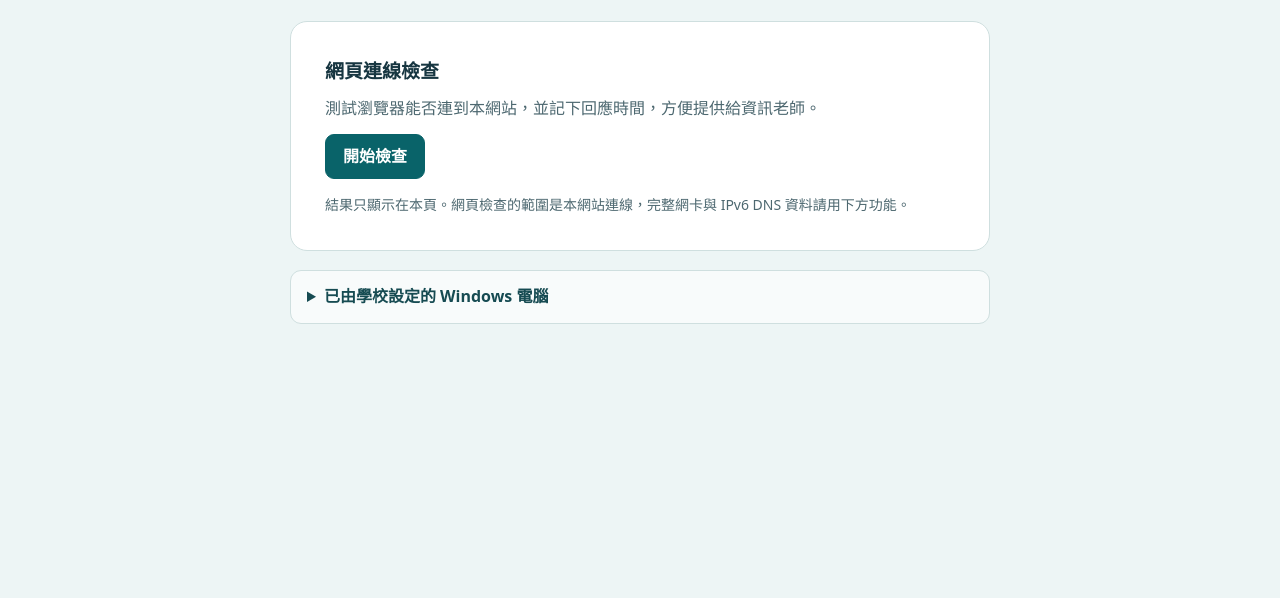
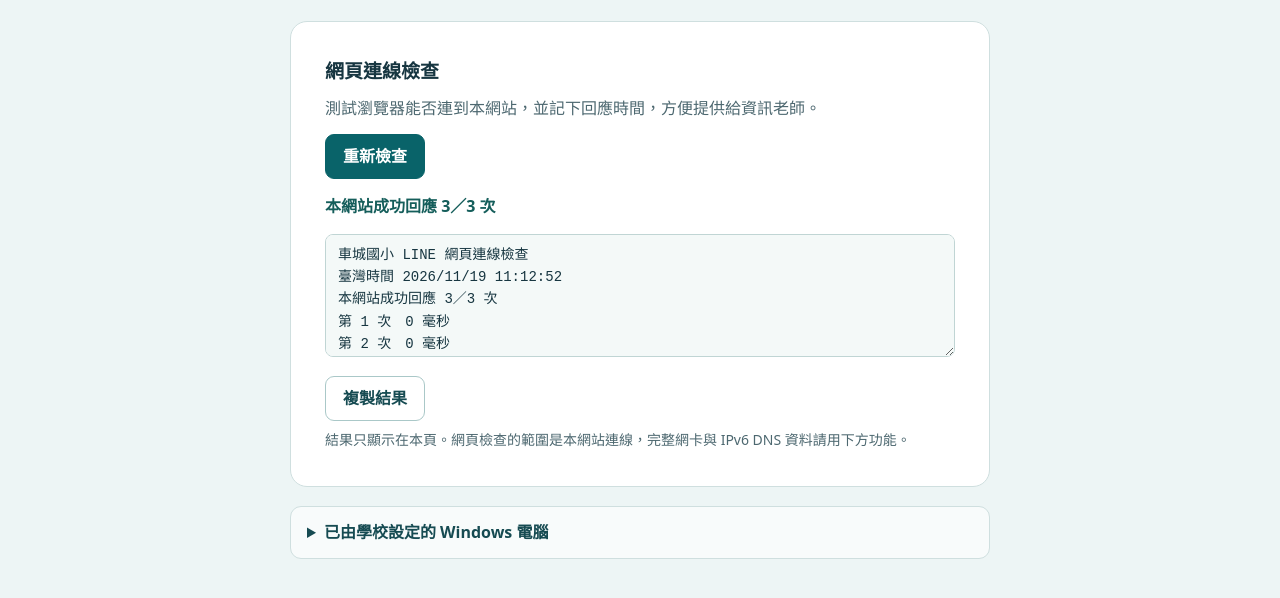
Before and after one commit to st887105/20260425, a plain HTML site: page line-diagnostics/index.html in a window 1280 px wide. Both pictures are taken after a click on the button "開始檢查". Shown: the part 226-824 px from the top of the page. Before the commit the page ends 800 px from the top, so only its background shows below. Drawn offline with Linux system fonts and the light colour scheme.

Commit message:
Fix line breaks in diagnostic report

```diff
--- a/line-diagnostics/index.html
+++ b/line-diagnostics/index.html
@@ -90,8 +90,7 @@ run.addEventListener('click', async () => {
   const time = new Date().toLocaleString('zh-TW', { timeZone:'Asia/Taipei', hour12:false });
   get('status').textContent = summary;
   get('report').value = ['車城國小 LINE 網頁連線檢查', '臺灣時間 ' + time, summary,
-    ...results.map((item,index) => '第 ' + (index + 1) + ' 次　' + item.label)].join('
-');
+    ...results.map((item,index) => '第 ' + (index + 1) + ' 次　' + item.label)].join('\n');
   get('result').hidden = false;
   run.disabled = false;
   run.textContent = '重新檢查';
```
